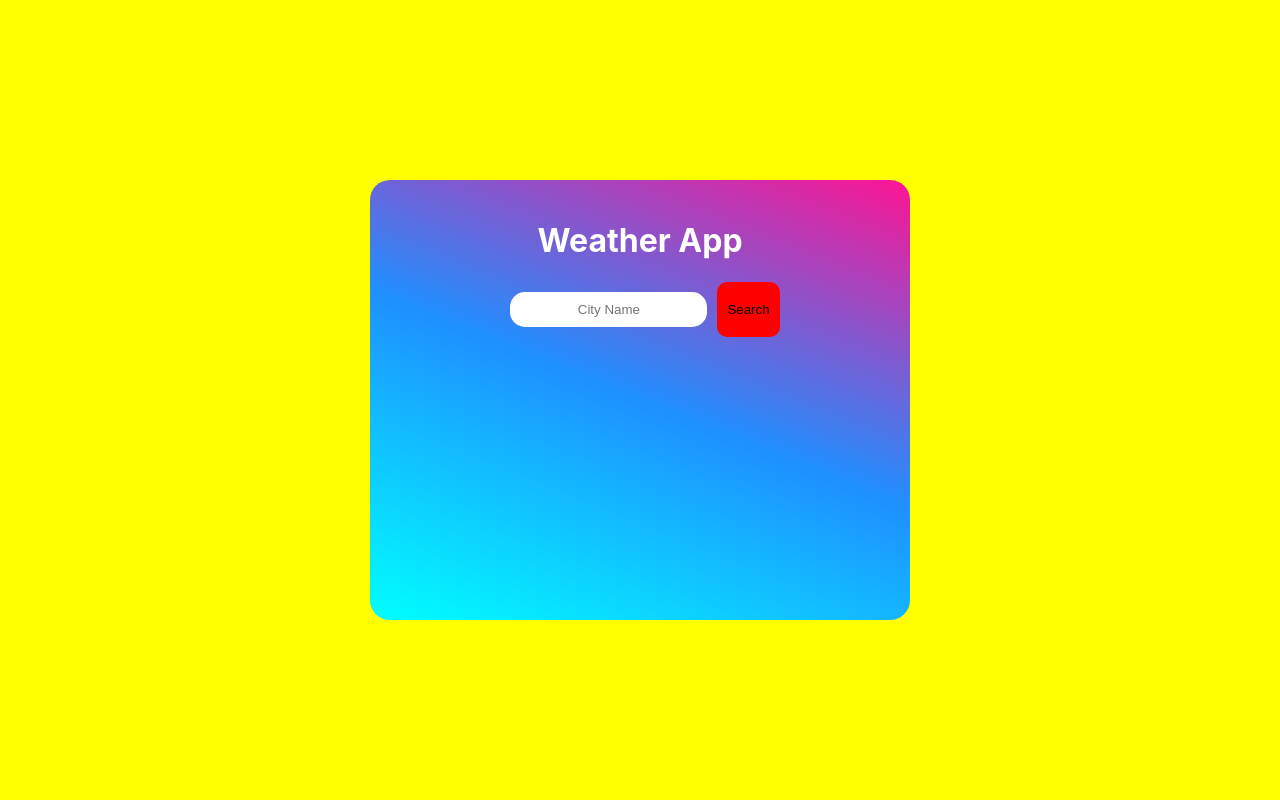
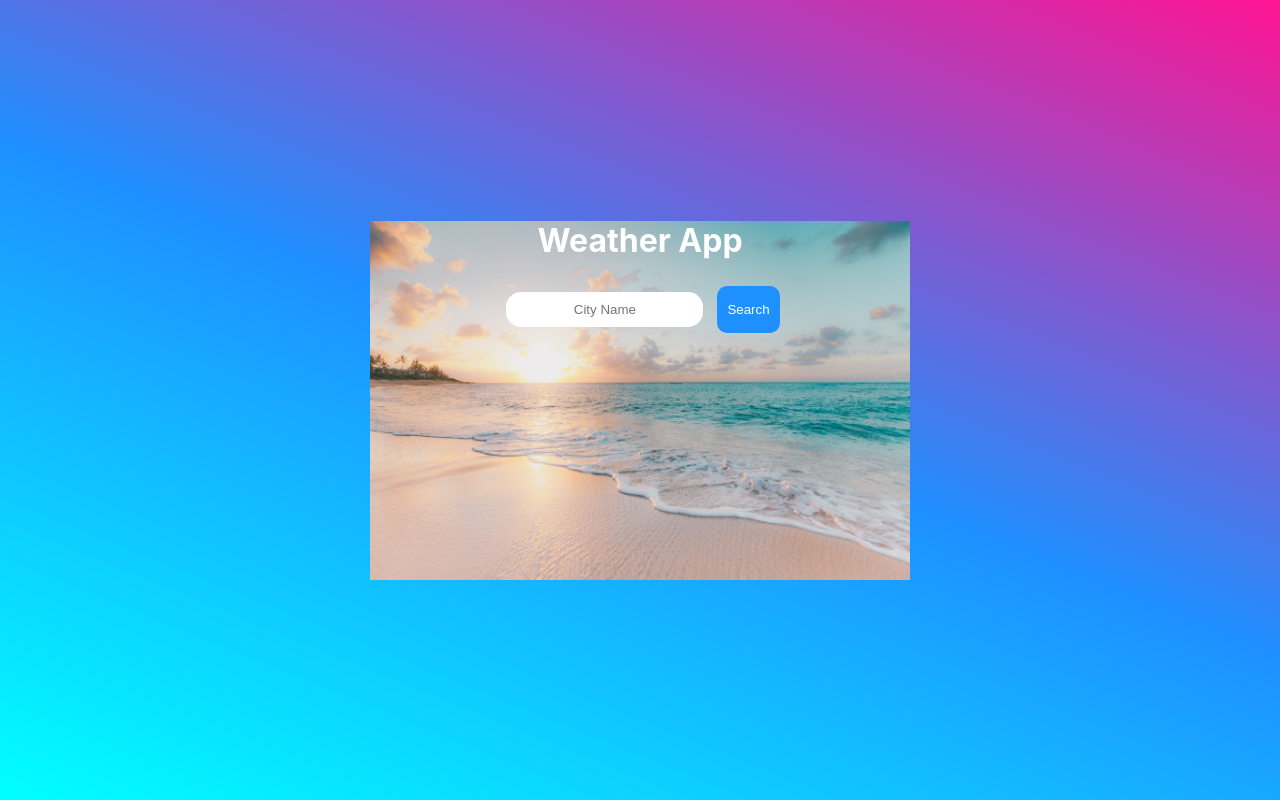
Before and after one commit to raghavks99/weather_app, a React (Create React App) app: page / in a window 1280 px wide. Built offline with nearby package versions, Linux system fonts and the light colour scheme.

Commit message:
Final editing

```diff
--- a/src/App.css
+++ b/src/App.css
@@ -6,10 +6,13 @@
   height :400px;
   padding: 20px;
   border-radius: 20px;
-  background: dodgerblue linear-gradient(22deg, aqua, dodgerblue, deeppink)
+  background-image: url("beach.jpg");
+  background-position: center;
+  background-size:100%;
+  background-repeat: no-repeat;
 }
 .main {
-  background-color: yellow;
+  background: dodgerblue linear-gradient(22deg, aqua, dodgerblue, deeppink);
   height: 100vh;
   width: 100%;
   display:flex;
@@ -21,13 +24,15 @@
 }
 
 .button {
-  padding:1px;
+  padding:10px;
+  margin:4px 4px;
   text-align: center;
   display : inline-block;
   text-decoration: none;
   padding: 10px 10px;
-  background-color: red;
+  background-color:dodgerblue;
   border:none;
+  color:white;
   border-radius:10px;
   position: relative;
   box-shadow: inset 0 0 0 0 yellow;
@@ -39,12 +44,16 @@
 .weather-content {
   font-size: 1rem;
   color:white;
+  font-weight: bold;
 }
 
 button[type=submit]:hover {
   background-color: #45a049;
 }
 
+.search-bar[type=input]:focus {
+  border: 3px solid red;
+}
 .search-bar {
   border-radius: 15px;
   border:none;
--- a/src/components/Search.js
+++ b/src/components/Search.js
@@ -46,7 +46,7 @@ function Search({ onSearchChange }) {
   return (
     <>
       <div className='input-button'>
-        <input className='search-bar' placeholder='City Name' value={cityName} onChange={handleInput}></input>
+        <input type = 'input' className='search-bar' placeholder='City Name' value={cityName} onChange={handleInput}></input>
         <button onClick={(cityName) ? loadData : ' '} className="button" type="submit">Search</button>
       </div>
       <div className='weather-content'>
```
Also changed, not shown: src/beach.jpg (added).
